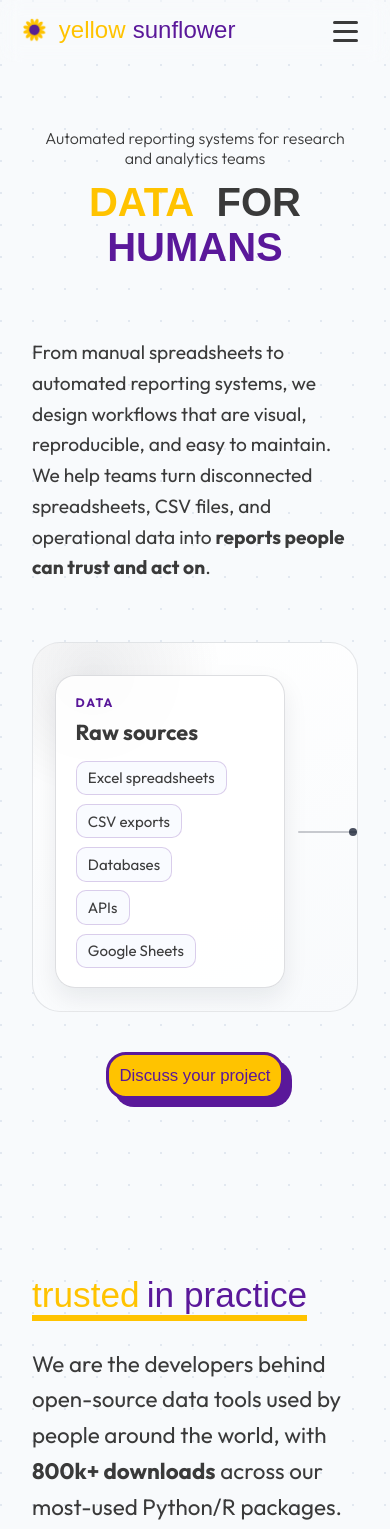
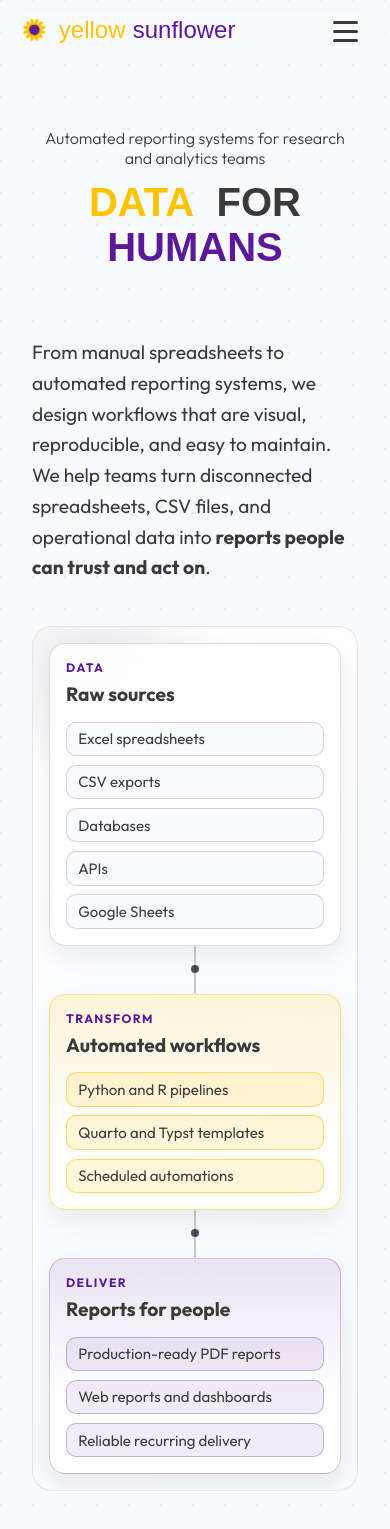
Before and after one commit to y-sunflower/ysunflower.com, a Next.js app: page / in a window 390 px wide. Shown: the top 1529 px of the page. Built offline with nearby package versions, Linux system fonts and the light colour scheme; a web font is replaced by a local one.

Commit message:
more responsive data pipeline component

```diff
--- a/src/styles/data-pipeline.css
+++ b/src/styles/data-pipeline.css
@@ -153,3 +153,58 @@
     min-width: 980px;
   }
 }
+
+@media (max-width: 768px) {
+  .pipeline-flow-shell {
+    margin-top: 1.5rem;
+    padding: 1rem;
+    border-radius: 20px;
+    overflow: hidden;
+  }
+
+  .pipeline-flow-grid {
+    grid-template-columns: minmax(0, 1fr);
+    gap: 0;
+    min-width: 0;
+  }
+
+  .flow-node {
+    width: 100%;
+    padding: 1rem;
+    border-radius: 16px;
+  }
+
+  .flow-node h3 {
+    font-size: 1.2rem;
+  }
+
+  .flow-chip {
+    width: 100%;
+  }
+
+  .flow-connector {
+    width: 100%;
+    min-height: 3rem;
+  }
+
+  .flow-track {
+    width: 2px;
+    height: 100%;
+  }
+
+  .flow-dot {
+    top: 0;
+    left: 50%;
+    transform: translateX(-50%);
+    animation-name: dotFlowVertical;
+  }
+}
+
+@keyframes dotFlowVertical {
+  0% {
+    top: 0;
+  }
+  100% {
+    top: calc(100% - 8px);
+  }
+}
```
